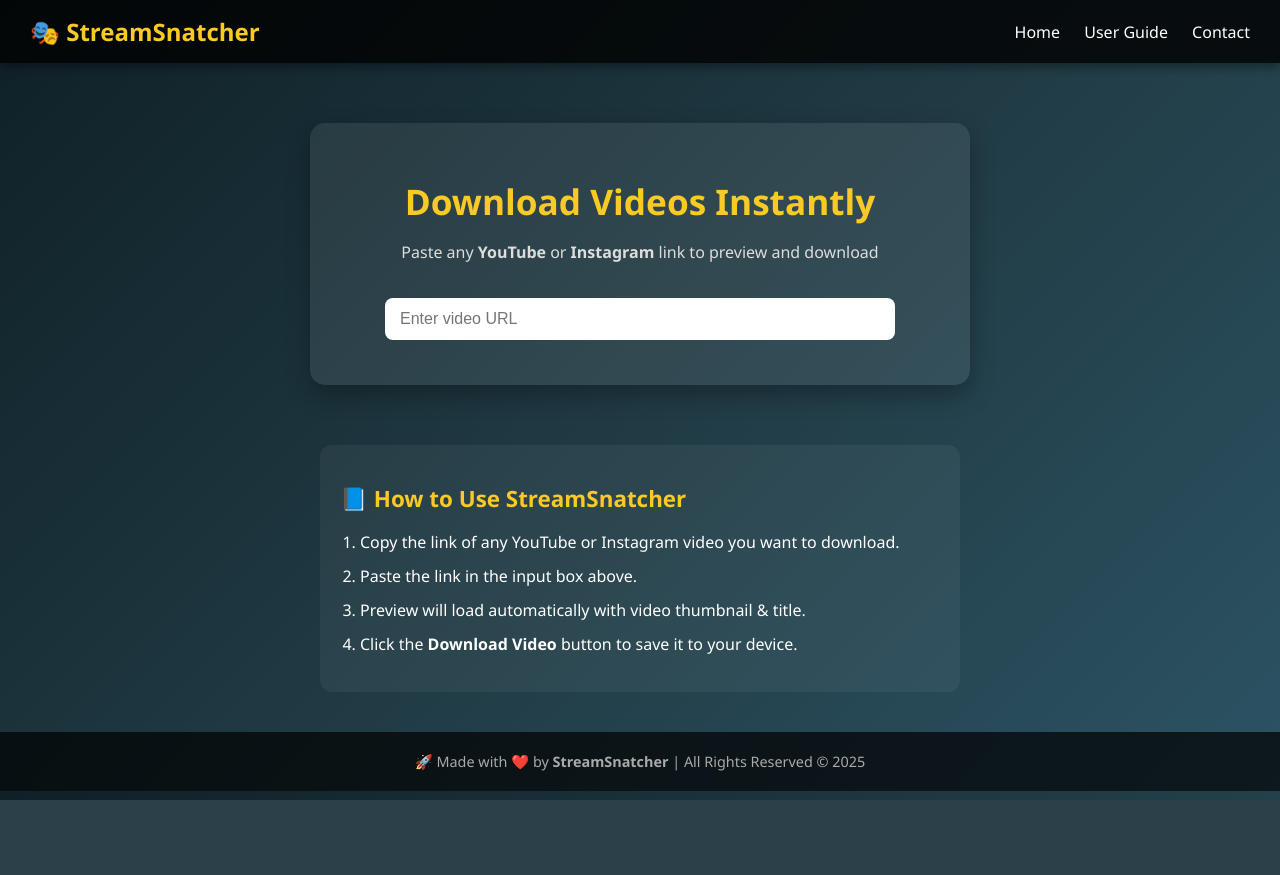
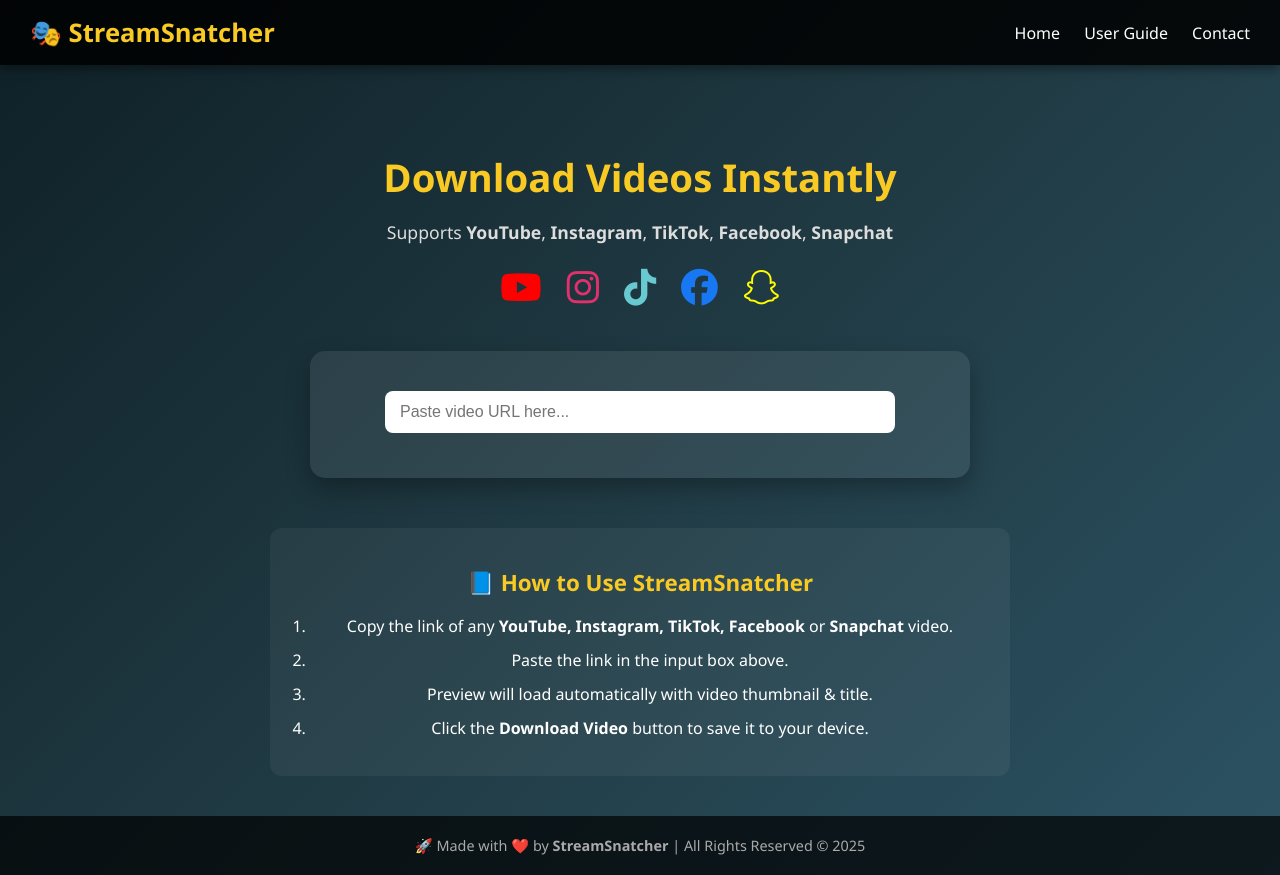
Before and after one commit to Jawadahmad9938/StreamSnatcher, a Flask app: page / in a window 1280 px wide. Before the commit the page ends 800 px from the top, so only its background shows below. Run offline with Flask 3, Linux system fonts and the light colour scheme; some libraries are stand-ins or nearby versions.

Commit message:
Insta fb snapchat and tiktok features added

```diff
--- a/templates/index.html
+++ b/templates/index.html
@@ -5,6 +5,7 @@
   <meta name="viewport" content="width=device-width, initial-scale=1.0" />
   <title>StreamSnatcher 🎬</title>
   <link rel="stylesheet" href="{{ url_for('static', filename='style.css') }}">
+  <link rel="stylesheet" href="https://cdnjs.cloudflare.com/ajax/libs/font-awesome/6.5.0/css/all.min.css">
   <style>
     body {
       font-family: "Segoe UI", Tahoma, Geneva, Verdana, sans-serif;
@@ -16,7 +17,7 @@
 
     /* Navbar */
     .navbar {
-      background: rgba(0, 0, 0, 0.8);
+      background: rgba(0, 0, 0, 0.85);
       padding: 15px 30px;
       display: flex;
       justify-content: space-between;
@@ -29,7 +30,7 @@
 
     .navbar h2 {
       margin: 0;
-      font-size: 1.5rem;
+      font-size: 1.6rem;
       color: #f9ca24;
     }
 
@@ -37,6 +38,7 @@
       color: #fff;
       margin-left: 20px;
       text-decoration: none;
+      font-weight: 500;
       transition: 0.3s;
     }
 
@@ -44,27 +46,52 @@
       color: #f9ca24;
     }
 
-    /* Container */
+    /* Hero Section */
+    .hero {
+      text-align: center;
+      padding: 60px 20px 20px;
+    }
+
+    .hero h1 {
+      font-size: 2.4rem;
+      margin-bottom: 10px;
+      color: #f9ca24;
+    }
+
+    .hero p {
+      font-size: 1.1rem;
+      color: #ddd;
+      margin-bottom: 25px;
+    }
+
+    /* Supported Platforms */
+    .platforms {
+      display: flex;
+      justify-content: center;
+      gap: 25px;
+      margin-bottom: 25px;
+      flex-wrap: wrap;
+    }
+
+    .platforms i {
+      font-size: 2.3rem;
+      transition: transform 0.3s ease;
+    }
+
+    .platforms i:hover {
+      transform: scale(1.2);
+      color: #f9ca24;
+    }
+
+    /* Main Tool */
     .container {
       max-width: 600px;
-      margin: 60px auto;
+      margin: 0 auto 50px;
       padding: 30px;
       background: rgba(255, 255, 255, 0.08);
       border-radius: 15px;
       box-shadow: 0 10px 25px rgba(0,0,0,0.3);
       text-align: center;
-    }
-
-    h1 {
-      font-size: 2.2rem;
-      margin-bottom: 10px;
-      color: #f9ca24;
-    }
-
-    p {
-      margin-bottom: 25px;
-      font-size: 1rem;
-      color: #ddd;
     }
 
     input[type="text"] {
@@ -137,12 +164,11 @@
 
     /* User Guide */
     .guide {
-      max-width: 600px;
+      max-width: 700px;
       margin: 40px auto;
       padding: 20px;
       background: rgba(255,255,255,0.05);
       border-radius: 12px;
-      text-align: left;
     }
 
     .guide h2 {
@@ -181,20 +207,29 @@
     </div>
   </div>
 
+  <!-- Hero -->
+  <div class="hero" id="home">
+    <h1>Download Videos Instantly</h1>
+    <p>Supports <b>YouTube</b>, <b>Instagram</b>, <b>TikTok</b>, <b>Facebook</b>, <b>Snapchat</b></p>
+    <div class="platforms">
+      <i class="fab fa-youtube" style="color:#ff0000"></i>
+      <i class="fab fa-instagram" style="color:#e1306c"></i>
+      <i class="fab fa-tiktok" style="color:#69c9d0"></i>
+      <i class="fab fa-facebook" style="color:#1877f2"></i>
+      <i class="fab fa-snapchat" style="color:#fffc00"></i>
+    </div>
+  </div>
+
   <!-- Main Tool -->
-  <div class="container" id="home">
-    <h1>Download Videos Instantly</h1>
-    <p>Paste any <b>YouTube</b> or <b>Instagram</b> link to preview and download</p>
-
-    <input type="text" id="video-url" placeholder="Enter video URL" required>
-
+  <div class="container">
+    <input type="text" id="video-url" placeholder="Paste video URL here..." required>
     <div id="spinner"></div>
 
     <div id="preview">
       <img id="thumbnail" src="" width="300"><br>
       <h3 id="title"></h3>
       <p id="source"></p>
-      <button id="download-btn">Download Video</button>
+      <button id="download-btn">⬇ Download Video</button>
     </div>
   </div>
 
@@ -202,7 +237,7 @@
   <div class="guide" id="guide">
     <h2>📘 How to Use StreamSnatcher</h2>
     <ol>
-      <li>Copy the link of any YouTube or Instagram video you want to download.</li>
+      <li>Copy the link of any <b>YouTube, Instagram, TikTok, Facebook</b> or <b>Snapchat</b> video.</li>
       <li>Paste the link in the input box above.</li>
       <li>Preview will load automatically with video thumbnail & title.</li>
       <li>Click the <b>Download Video</b> button to save it to your device.</li>
@@ -217,7 +252,6 @@
   <script>
     let currentUrl = "";
     let currentTitle = "";
-
     const urlInput = document.getElementById("video-url");
     const spinner = document.getElementById("spinner");
     const previewDiv = document.getElementById("preview");
```
